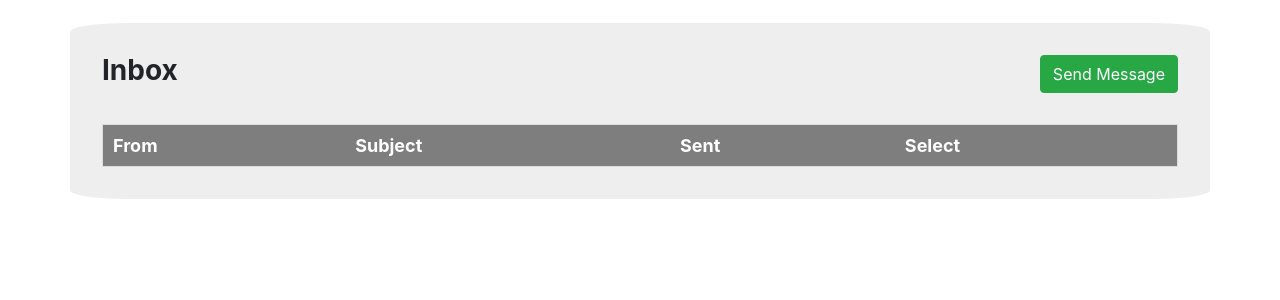
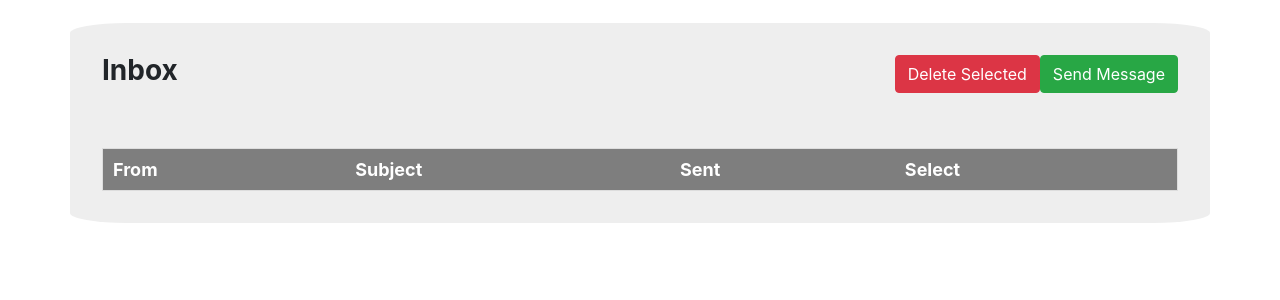
Before and after one commit to pefbass/riffage, a Django app: template riffage/inbox/templates/inbox.html in a window 1280 px wide. Shown: the part 97-397 px from the top of the page. Run offline with Django 3.2, Linux system fonts and the light colour scheme; the template is opened without the code that fills it, so the values that code supplies are empty; some libraries are stand-ins or nearby versions.

Commit message:
Added Delete Selected button that only deletes rows from table, not messages from DB'

```diff
--- a/riffage/inbox/templates/inbox.html
+++ b/riffage/inbox/templates/inbox.html
@@ -4,11 +4,16 @@
 <div style="margin-bottom: 10px;">
 	<h3 style="font-weight: bold; float: left;">Inbox</h3>
 	<a href="send_message" class="btn btn-success" style='float: right;'>Send Message</a>
+	<button onclick="message_delete()" class="btn btn-danger" style='float: right;'>Delete Selected</button>
 	<br>
 </div>
 {% endblock %}
 
 {% block content %}
+
+<div id="inbox-buttons">
+</div>
+<br>
 
 <table class="inbox" id="myTable">
 	<tr>
@@ -23,10 +28,31 @@
 		<td>{{ message.message_sent_by }}</td>
 		<td><a href="{% url 'message_detail' message.pk %}">{{ message.subject }}</a></td>
 		<td>{{ message.sent_time }}</td>
-		<td><input id="select" type="checkbox"></td>
+		<td width="5%" align="center"><input id="select" type="checkbox"></td>
 	</tr>
 	{% endfor %}
 
 </table>
 
 {% endblock %}
+
+{% block scripts %}
+	<script>
+		function message_delete() {
+			var table = document.getElementById('myTable').tBodies[0];
+			var rowCount = table.rows.length;
+
+			if (confirm('Are you sure you want to delete the selected message(s)?')) {
+
+				for(var i=1; i < rowCount; i++) {
+
+					var row = table.rows[i];
+					var cb = row.cells[3].getElementsByTagName('input')[0];
+					if(cb.type == 'checkbox' && cb.checked) {
+						table.deleteRow(i);
+					}
+				}
+			}
+		}
+	</script>
+{% endblock %}
--- a/riffage/inbox/urls.py
+++ b/riffage/inbox/urls.py
@@ -5,5 +5,6 @@ from . import views
 urlpatterns = [
 	url(r'^$', inbox, name='inbox'),
 	url(r'^send_message/$', send_message, name='send_message'),
-	url(r'^message_detail/(?P<pk>\d+)/$', message_detail, name='message_detail')
+	url(r'^message_detail/(?P<pk>\d+)/$', message_detail, name='message_detail'),
+	url(r'^message_delete/(?P<pk>\d+)/$', message_delete, name='message_delete'),
 ]
--- a/riffage/inbox/views.py
+++ b/riffage/inbox/views.py
@@ -59,3 +59,8 @@ def message_detail(request, pk):
 	message = get_object_or_404(Message, pk=pk)
 	message.read = True
 	return render(request, 'message_detail.html', {'message': message})
+
+def message_delete(request, pk):
+	message = get_object_or_404(Message, pk=pk)
+	message.delete()
+	return
```
